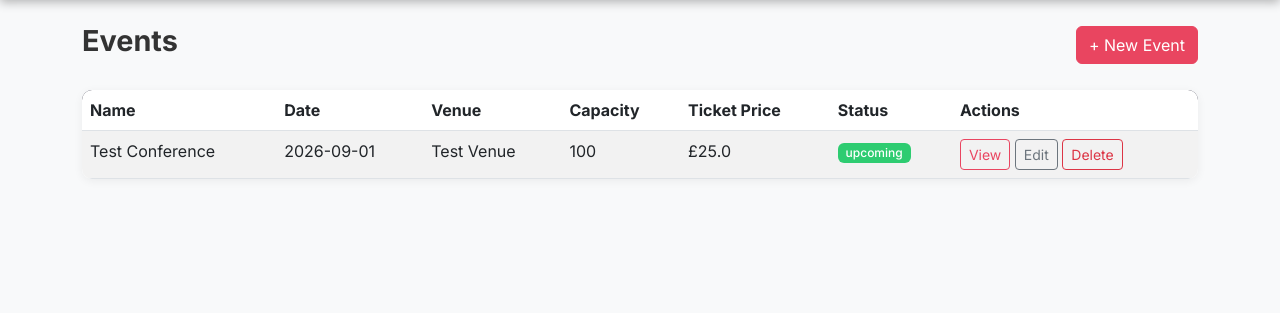
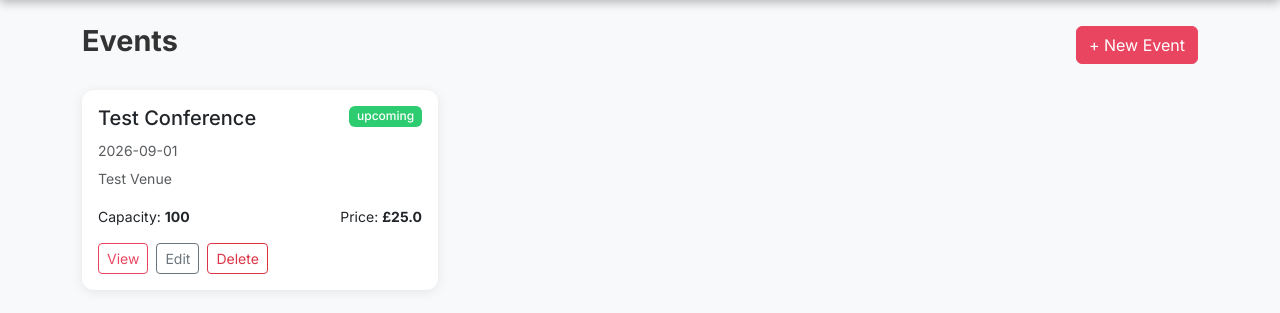
Before and after one commit to nitgoodenough/Eventmaster, a Flask app: page /events in a window 1280 px wide. Shown: the part 100-413 px from the top of the page. Run offline with Flask 3, Linux system fonts and the light colour scheme; data comes from the database, SQL or seed files in the repository.

Commit message:
changed events page from table to cards, looks cleaner

```diff
--- a/app/templates/events/index.html
+++ b/app/templates/events/index.html
@@ -1,4 +1,3 @@
-<!-- extends base.html to get the navbar and shared layout -->
 {% extends "base.html" %}
 
 {% block content %}
@@ -9,39 +8,33 @@
 </div>
 
 {% if events %}
-<table class="table table-striped">
-    <thead>
-        <tr>
-            <th>Name</th>
-            <th>Date</th>
-            <th>Venue</th>
-            <th>Capacity</th>
-            <th>Ticket Price</th>
-            <th>Status</th>
-            <th>Actions</th>
-        </tr>
-    </thead>
-    <tbody>
-        <!-- loop through each event passed from routes.py and display as a table row -->
+<div class="row">
     {% for event in events %}
-        <tr>
-            <td>{{ event.name }}</td>
-            <td>{{ event.date }}</td>
-            <td>{{ event.venue }}</td>
-            <td>{{ event.capacity }}</td>
-            <td>£{{ event.ticket_price }}</td>
-            <td><span class="badge bg-success">{{ event.status }}</span></td>
-            <td>
+    <div class="col-md-4 mb-4">
+        <div class="card h-100">
+            <div class="card-body">
+                <div class="d-flex justify-content-between align-items-start mb-2">
+                    <h5 class="card-title mb-0">{{ event.name }}</h5>
+                    <span class="badge bg-success">{{ event.status }}</span>
+                </div>
+                <p class="text-muted mb-1"><small>{{ event.date }}</small></p>
+                <p class="text-muted mb-3"><small>{{ event.venue }}</small></p>
+                <div class="d-flex justify-content-between mb-3">
+                    <small>Capacity: <strong>{{ event.capacity }}</strong></small>
+                    <small>Price: <strong>£{{ event.ticket_price }}</strong></small>
+                </div>
+                <div class="d-flex gap-2">
                     <a href="/events/{{ event.id }}" class="btn btn-sm btn-outline-primary">View</a>
                     <a href="/events/{{ event.id }}/edit" class="btn btn-sm btn-outline-secondary">Edit</a>
                     <form action="/events/{{ event.id }}/delete" method="POST" style="display:inline">
                         <button type="submit" class="btn btn-sm btn-outline-danger" onclick="return confirm('Delete this event?')">Delete</button>
                     </form>
-            </td>
-        </tr>
+                </div>
+            </div>
+        </div>
+    </div>
     {% endfor %}
-    </tbody>
-</table>
+</div>
 {% else %}
 <p class="text-muted">No events yet. <a href="/events/new">Create your first event</a></p>
 {% endif %}
```
Lines whose indentation alone changed are shown as unchanged.
